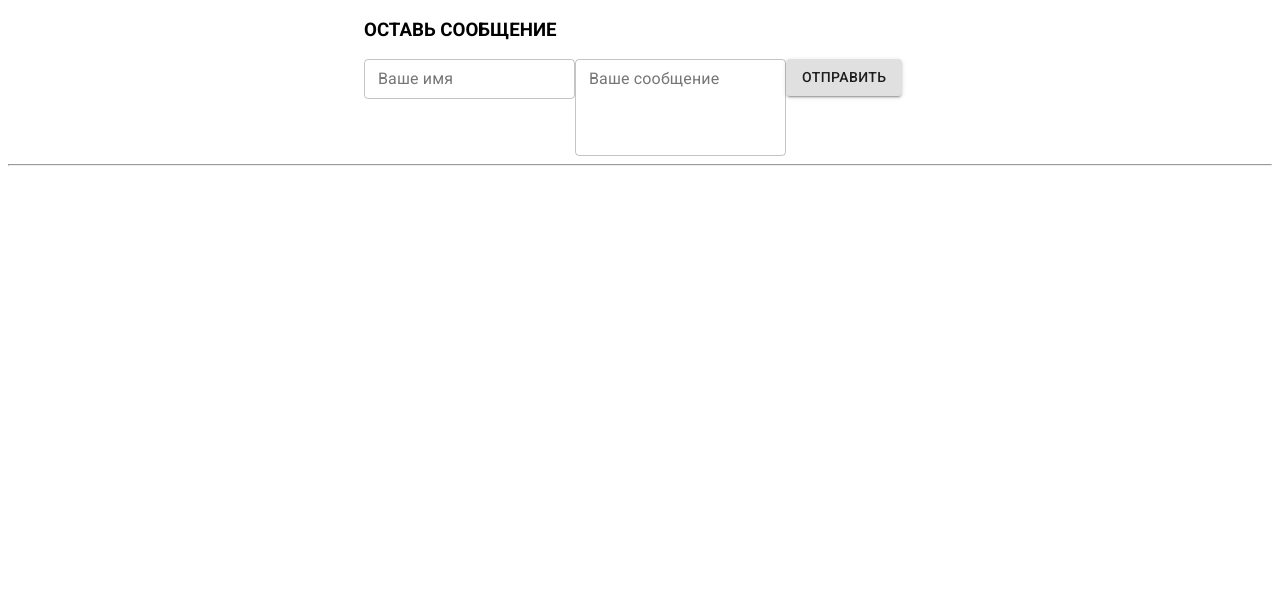
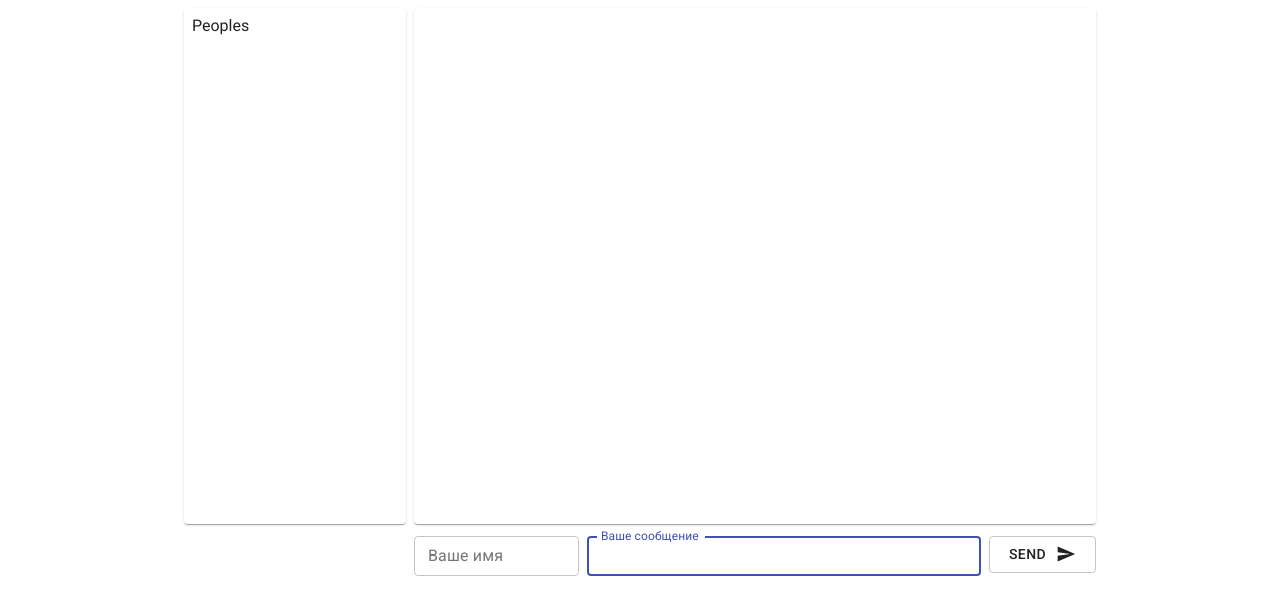
Before and after one commit to veldinag/gb_reactbasic_task1, a React (Create React App) app: page / in a window 1280 px wide. Shown: the top 614 px of the page. Built offline with nearby package versions, Linux system fonts and the light colour scheme.

Commit message:
end of day 2

```diff
--- a/src/App.js
+++ b/src/App.js
@@ -1,9 +1,27 @@
 import './App.css';
-import { useState } from 'react'
+import {useState} from 'react'
 import getDate from "./utils";
 import Message from "./components/Message";
-import { Container, Button, TextField } from '@material-ui/core'
+import {Container, Button, TextField, Typography, Grid, Paper, makeStyles} from '@material-ui/core'
+import SendIcon from '@material-ui/icons/Send';
 import 'typeface-roboto';
+
+const useStyles = makeStyles((theme) => ({
+    chatsList: {
+        padding: theme.spacing(1),
+        height: 500,
+    },
+    chat: {
+        padding: theme.spacing(1),
+        height: 500
+    },
+    sendForm: {
+        marginTop: theme.spacing(1)
+    },
+    sendIcon: {
+        marginLeft: 10
+    }
+}))
 
 function App() {
 
@@ -29,23 +47,38 @@ function App() {
         }
     }
 
+    const classes = useStyles()
+
     return (
-    <>
-      <Container maxWidth="sm">
-        <h3>ОСТАВЬ СООБЩЕНИЕ</h3>
+        <Container maxWidth="md">
+            <Grid container spacing={1}>
+                <Grid item md={3}>
+                    <Paper className={classes.chatsList}>Peoples</Paper>
+                </Grid>
+                <Grid item md={9}>
+                    <Grid container spacing={2}>
+                        <Grid item xs={12}>
+                            <Paper className={classes.chat}>{messageList.map((message) => <Message msg={message}
+                                                                                                   key={message.id}/>)}</Paper>
+                        </Grid>
+                    </Grid>
+                    <Grid className={classes.sendForm} container justifyContent="center" spacing={1}>
+                        <Grid item xs={3}>
                             <TextField variant="outlined" size="small" label="Ваше имя"
-                     value={author} onChange={handleChangeAuthor} />
-          <TextField variant="outlined" size="small" multiline rows="4" label="Ваше сообщение"
-                     value={text} onChange={handleChangeText} />
-          <Button variant="contained" onClick={handleClick}>Отправить</Button>
-      </Container>
-
-      <div className='wrapper'>
-        <hr />
-        {messageList.map((message) => <Message msg={message} key={message.id}/>)}
-      </div>
-    </>
-  );
+                                       value={author} onChange={handleChangeAuthor}/>
+                        </Grid>
+                        <Grid item xs>
+                            <TextField fullWidth variant="outlined" size="small" multiline label="Ваше сообщение"
+                                       value={text} autoFocus onChange={handleChangeText}/>
+                        </Grid>
+                        <Grid item xs={2}>
+                            <Button  fullWidth variant="outlined" onClick={handleClick}>SEND<SendIcon
+                                className={classes.sendIcon} fontSize="small"/></Button>
+                        </Grid>
+                    </Grid>
+                </Grid>
+            </Grid>
+        </Container>);
 }
 
 export default App;
```
Lines whose indentation alone changed are shown as unchanged.
